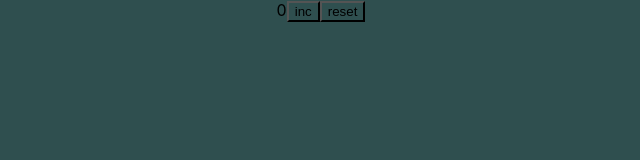
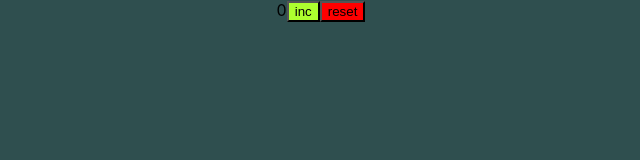
Before and after one commit to dktwho/counter, a React (Create React App) app: page / in a window 1280 px wide. Shown: the top 160 px of the page, without its empty margins (319-959 px from the left). Built offline with nearby package versions, Linux system fonts and the light colour scheme.

Commit message:
logic for maxValue disabled, some style for button

```diff
--- /dev/null
+++ b/src/App.module.css
@@ -0,0 +1,11 @@
+.buttonsGroup {
+
+}
+
+.btnActive {
+    background-color: greenyellow;
+}
+
+.btnDisabled {
+    background-color: red;
+}
--- a/src/App.tsx
+++ b/src/App.tsx
@@ -1,6 +1,7 @@
 import React, {useState} from 'react';
 import './App.css';
 import {Button} from "./components/Button";
+import s from './App.module.css'
 
 function App() {
     const initialCounterValue = 0
@@ -10,6 +11,9 @@ function App() {
 
     const increment = () => {
         setCounter(prev => counter + 1)
+        if(counter === maxValue) {
+            setCounter(maxValue)
+        }
     }
 
     const reset = () => {
@@ -18,8 +22,9 @@ function App() {
     return (
         <div className="App">
             {counter}
-            <Button title={'inc'} callback={increment}/>
-            <Button title={'reset'} callback={reset}/>
+
+            <Button className={s.btnActive} title={'inc'} callback={increment}/>
+            <Button className={s.btnDisabled} title={'reset'} callback={reset}/>
 
         </div>
     );
--- a/src/components/Button.tsx
+++ b/src/components/Button.tsx
@@ -1,15 +1,17 @@
 import React from 'react';
+
 
 type ButtonPropsType = {
   title: string
   callback: () => void
+    className: string
 }
 
 
 export const Button = (props:ButtonPropsType ) => {
 
     return (
-        <button onClick={props.callback}>
+        <button className={props.className} onClick={props.callback}>
             {props.title}
         </button>
     );
```
Also changed, not shown: src/components/Button.module.css (added).
